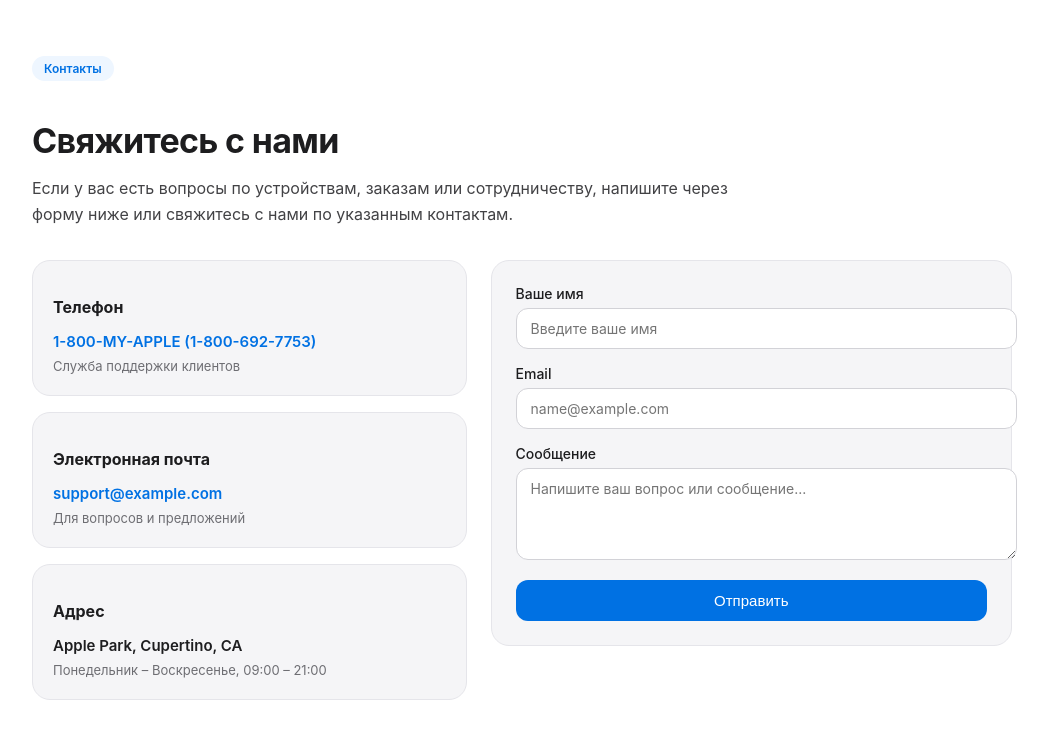
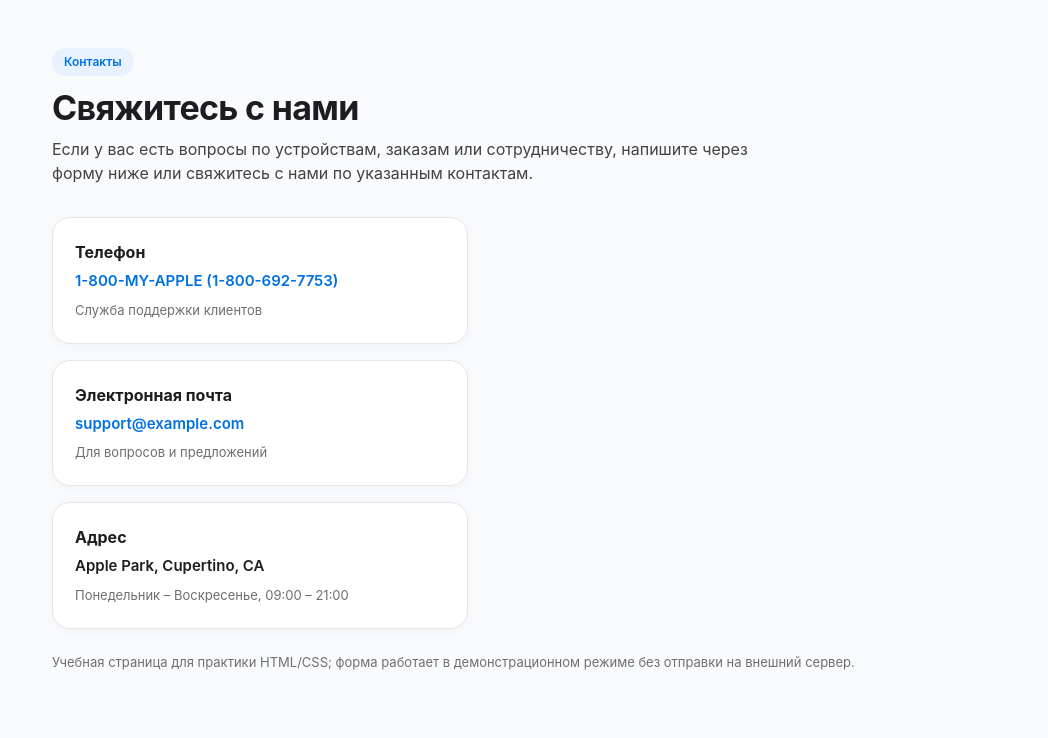
Before and after one commit to baastanovali13-bit/apple, a plain HTML site: page index-3.html in a window 1280 px wide. Shown: the whole page, without its empty margins (118-1166 px from the left). Drawn offline with Linux system fonts and the light colour scheme.

Commit message:
Update index-3.html

```diff
--- a/index-3.html
+++ b/index-3.html
@@ -1,73 +1,27 @@
   <!DOCTYPE html>
-<html lang="en">
+<html lang="ru">
 <head>
-    <meta charset="UTF-8">
-    <meta name="viewport" content="width=device-width, initial-scale=1.0">
-    <title>Document</title>
-</head>
-<body>
-     <section id="contact" class="contact-section">
-  <div class="contact-header">
-    <span class="contact-tag">Контакты</span>
-    <h2>Свяжитесь с нами</h2>
-    <p class="contact-lead">
-      Если у вас есть вопросы по устройствам, заказам или сотрудничеству, напишите через форму ниже или свяжитесь с нами по указанным контактам.
-    </p>
-  </div>
+  <meta charset="UTF-8" />
+  <meta name="viewport" content="width=device-width, initial-scale=1.0" />
+  <title>Контакты — Учебный проект</title>
+  <style>
+    * {
+      box-sizing: border-box;
+      margin: 0;
+      padding: 0;
+    }
 
-  <div class="contact-layout">
-    <div class="contact-info">
-      <div class="contact-card">
-        <h3>Телефон</h3>
-        <p><a href="tel:18006927753">1-800-MY-APPLE (1-800-692-7753)</a></p>
-        <span>Служба поддержки клиентов</span>
-      </div>
+    body {
+      font-family: -apple-system, BlinkMacSystemFont, "Segoe UI", Roboto, sans-serif;
+      background-color: #f9fafb;
+      color: #1d1d1f;
+      line-height: 1.5;
+    }
 
-      <div class="contact-card">
-        <h3>Электронная почта</h3>
-        <p><a href="mailto:support@example.com">support@example.com</a></p>
-        <span>Для вопросов и предложений</span>
-      </div>
-
-      <div class="contact-card">
-        <h3>Адрес</h3>
-        <p>Apple Park, Cupertino, CA</p>
-        <span>Понедельник – Воскресенье, 09:00 – 21:00</span>
-      </div>
-    </div>
-
-    <form class="contact-form" onsubmit="event.preventDefault(); alert('Ваше сообщение отправлено!'); this.reset();">
-      <div class="form-group">
-        <label for="name">Ваше имя</label>
-        <input id="name" type="text" placeholder="Введите ваше имя" required />
-      </div>
-
-      <div class="form-group">
-        <label for="email">Email</label>
-        <input id="email" type="email" placeholder="name@example.com" required />
-      </div>
-
-      <div class="form-group">
-        <label for="message">Сообщение</label>
-        <textarea id="message" rows="4" placeholder="Напишите ваш вопрос или сообщение..." required></textarea>
-      </div>
-
-      <button type="submit" class="contact-submit">Отправить</button>
-    </form>
-  </div>
-</section>
-<style>
     .contact-section {
       max-width: 980px;
-  margin: 56px auto 64px;
+      margin: 48px auto 64px;
       padding: 0 20px;
-  color: #1d1d1f;
-  font-family: -apple-system, BlinkMacSystemFont, "SF Pro Display", "Segoe UI", Roboto, sans-serif;
-}
-
-.contact-header {
-  max-width: 720px;
-  margin-bottom: 32px;
     }
 
     .contact-tag {
@@ -75,23 +29,24 @@
       font-size: 12px;
       font-weight: 600;
       color: #0071e3;
-  background: #eef6ff;
+      background: #e8f2ff;
       padding: 5px 12px;
       border-radius: 999px;
       margin-bottom: 12px;
     }
 
-.contact-header h2 {
+    .contact-header h1 {
       font-size: 34px;
       line-height: 1.15;
-  margin-bottom: 12px;
+      margin-bottom: 10px;
       letter-spacing: -0.02em;
     }
 
     .contact-lead {
       font-size: 16px;
-  line-height: 1.6;
       color: #424245;
+      max-width: 720px;
+      margin-bottom: 32px;
     }
 
     .contact-layout {
@@ -108,13 +63,20 @@
     }
 
     .contact-card {
-  background: #f5f5f7;
+      background: #ffffff;
       border-radius: 18px;
-  padding: 20px;
+      padding: 22px;
       border: 1px solid #e5e5ea;
+      box-shadow: 0 2px 10px rgba(0, 0, 0, 0.03);
+      transition: transform 0.2s ease, box-shadow 0.2s ease;
     }
 
-.contact-card h3 {
+    .contact-card:hover {
+      transform: translateY(-2px);
+      box-shadow: 0 10px 24px rgba(0, 0, 0, 0.06);
+    }
+
+    .contact-card h2 {
       font-size: 16px;
       margin-bottom: 6px;
       color: #1d1d1f;
@@ -124,6 +86,7 @@
       font-size: 15px;
       font-weight: 600;
       margin-bottom: 4px;
+      color: #1d1d1f;
     }
 
     .contact-card a {
@@ -141,10 +104,11 @@
     }
 
     .contact-form {
-  background: #f5f5f7;
+      background: #ffffff;
       border-radius: 18px;
       padding: 24px;
       border: 1px solid #e5e5ea;
+      box-shadow: 0 2px 10px rgba(0, 0, 0, 0.03);
     }
 
     .form-group {
@@ -165,16 +129,17 @@
       padding: 11px 14px;
       border-radius: 12px;
       border: 1px solid #d2d2d7;
-  background: #ffffff;
+      background: #f9fafb;
       font-size: 14px;
       font-family: inherit;
       color: #1d1d1f;
       outline: none;
-  transition: border-color 0.2s ease, box-shadow 0.2s ease;
+      transition: border-color 0.2s ease, box-shadow 0.2s ease, background 0.2s ease;
     }
 
     .form-group input:focus,
     .form-group textarea:focus {
+      background: #ffffff;
       border-color: #0071e3;
       box-shadow: 0 0 0 3px rgba(0, 113, 227, 0.15);
     }
@@ -196,15 +161,78 @@
       background: #005bb5;
     }
 
+    .form-status {
+      margin-top: 12px;
+      font-size: 13px;
+      color: #1b7f3b;
+      min-height: 18px;
+    }
+
+    .demo-note {
+      margin-top: 24px;
+      font-size: 13px;
+      color: #6e6e73;
+    }
+
     @media (max-width: 780px) {
       .contact-layout {
         grid-template-columns: 1fr;
       }
 
-  .contact-header h2 {
+      .contact-header h1 {
         font-size: 28px;
       }
     }
   </style>
+</head>
+<body>
+  <section id="contact" class="contact-section">
+    <div class="contact-header">
+      <span class="contact-tag">Контакты</span>
+      <h1>Свяжитесь с нами</h1>
+      <p class="contact-lead">
+        Если у вас есть вопросы по устройствам, заказам или сотрудничеству, напишите через форму ниже или свяжитесь с нами по указанным контактам.
+      </p>
+    </div>
+
+    <div class="contact-layout">
+      <div class="contact-info">
+        <div class="contact-card">
+          <h2>Телефон</h2>
+          <p><a href="tel:18006927753">1-800-MY-APPLE (1-800-692-7753)</a></p>
+          <span>Служба поддержки клиентов</span>
+        </div>
+
+        <div class="contact-card">
+          <h2>Электронная почта</h2>
+          <p><a href="mailto:support@example.com">support@example.com</a></p>
+          <span>Для вопросов и предложений</span>
+        </div>
+
+        <div class="contact-card">
+          <h2>Адрес</h2>
+          <p>Apple Park, Cupertino, CA</p>
+          <span>Понедельник – Воскресенье, 09:00 – 21:00</span>
+        </div>
+      </div>
+
+
+    </div>
+
+    <p class="demo-note">
+      Учебная страница для практики HTML/CSS; форма работает в демонстрационном режиме без отправки на внешний сервер.
+    </p>
+  </section>
+
+  <script>
+    const form = document.getElementById("contactForm");
+    const statusEl = document.getElementById("formStatus");
+
+    form.addEventListener("submit", function (event) {
+      event.preventDefault();
+      statusEl.textContent = "Сообщение сохранено в демо-режиме.";
+      form.reset();
+    });
+  </script>
 </body>
 </html>
```
Lines whose indentation alone changed are shown as unchanged.
